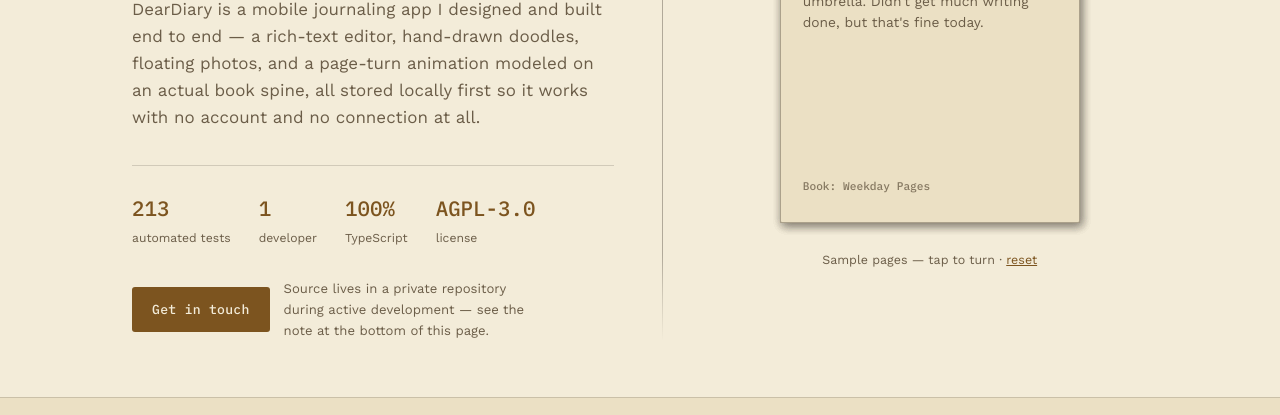
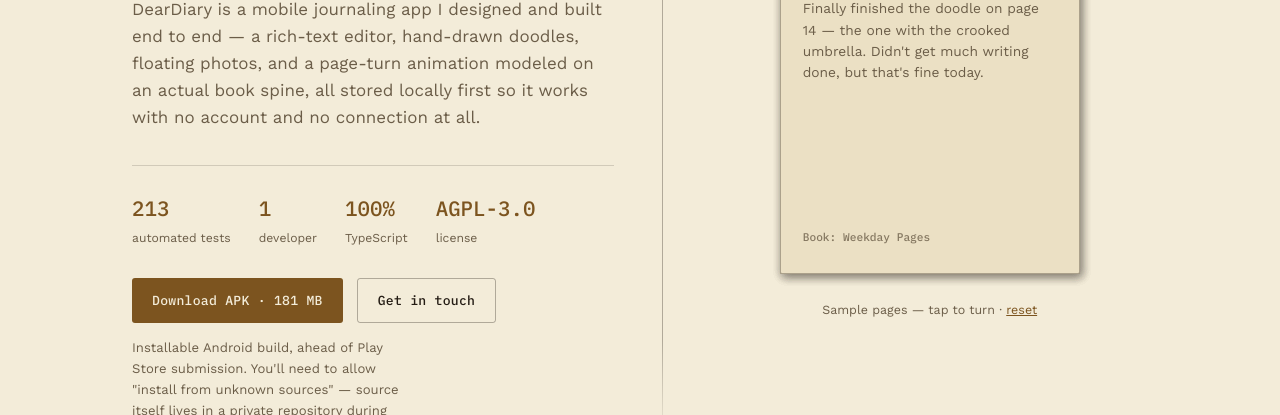
Before and after one commit to Shih-vaa/deardiary-preview, a plain HTML site: page index.html in a window 1280 px wide. Shown: the part 377-792 px from the top of the page. Drawn offline with Linux system fonts and the light colour scheme.

Commit message:
Add APK download link to the preview page

```diff
--- a/index.html
+++ b/index.html
@@ -270,10 +270,23 @@
     border-radius: 3px;
     letter-spacing: 0.02em;
   }
+  .btn-secondary {
+    font-family: 'IBM Plex Mono', monospace;
+    font-size: 0.82rem;
+    text-decoration: none;
+    color: var(--text);
+    background: transparent;
+    border: 1px solid var(--rule-strong);
+    padding: 11px 20px;
+    border-radius: 3px;
+    letter-spacing: 0.02em;
+  }
+  .btn-secondary:hover { border-color: var(--accent); color: var(--accent-ink); }
   .hero-actions .note {
     font-size: 0.82rem;
     color: var(--text-soft);
-    max-width: 30ch;
+    max-width: 34ch;
+    flex-basis: 100%;
   }
 
   /* ---------- flip demo ---------- */
@@ -597,8 +610,9 @@
           </div>
         </div>
         <div class="hero-actions">
-          <a class="btn-primary" href="mailto:apoorvactor@gmail.com">Get in touch</a>
-          <span class="note">Source lives in a private repository during active development — see the note at the bottom of this page.</span>
+          <a class="btn-primary" href="https://github.com/Shih-vaa/deardiary-preview/releases/download/v1.0.0-preview/app-release.apk">Download APK &middot; 181 MB</a>
+          <a class="btn-secondary" href="mailto:apoorvactor@gmail.com">Get in touch</a>
+          <span class="note">Installable Android build, ahead of Play Store submission. You'll need to allow "install from unknown sources" — source itself lives in a private repository during active development.</span>
         </div>
       </div>
 
```
